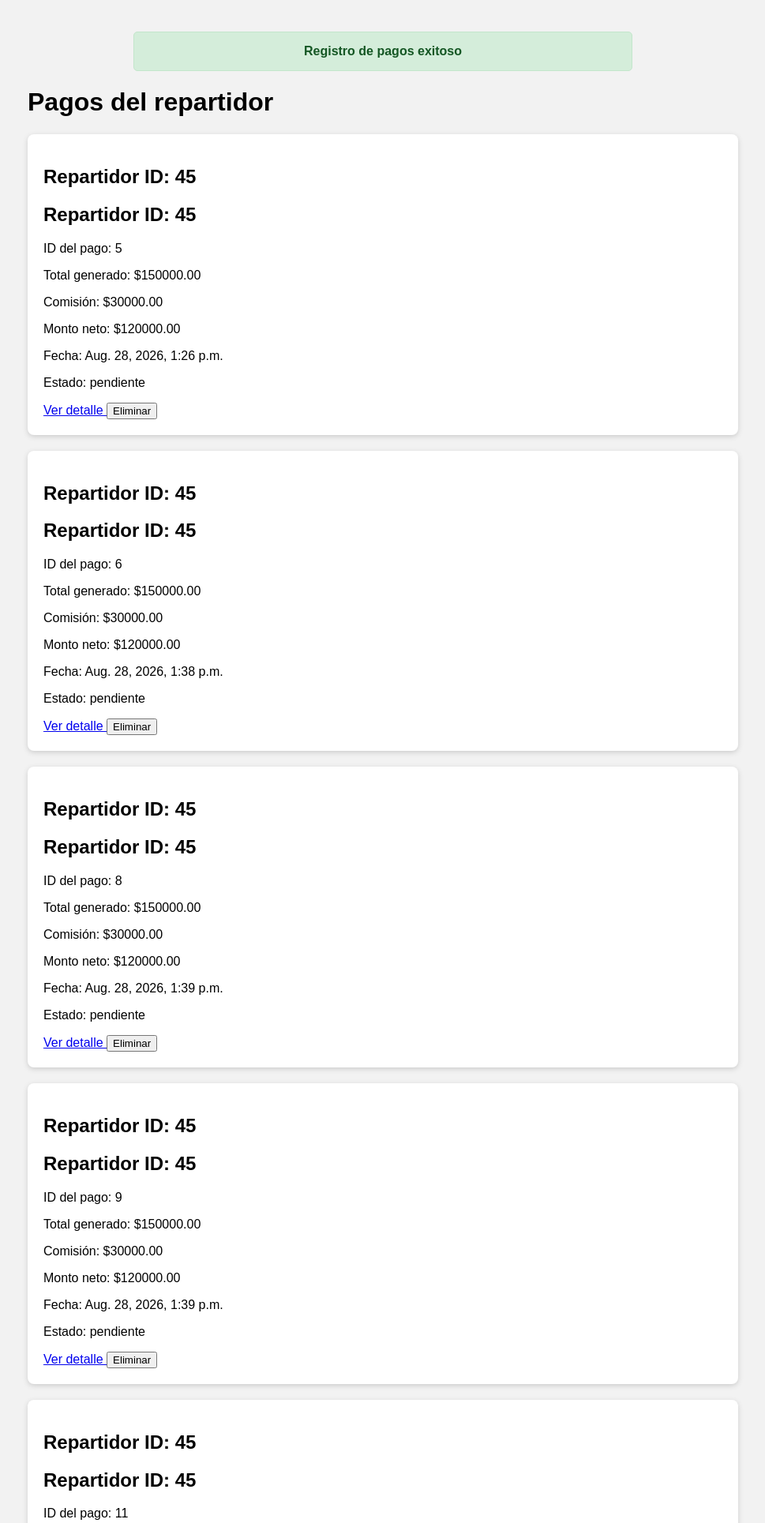
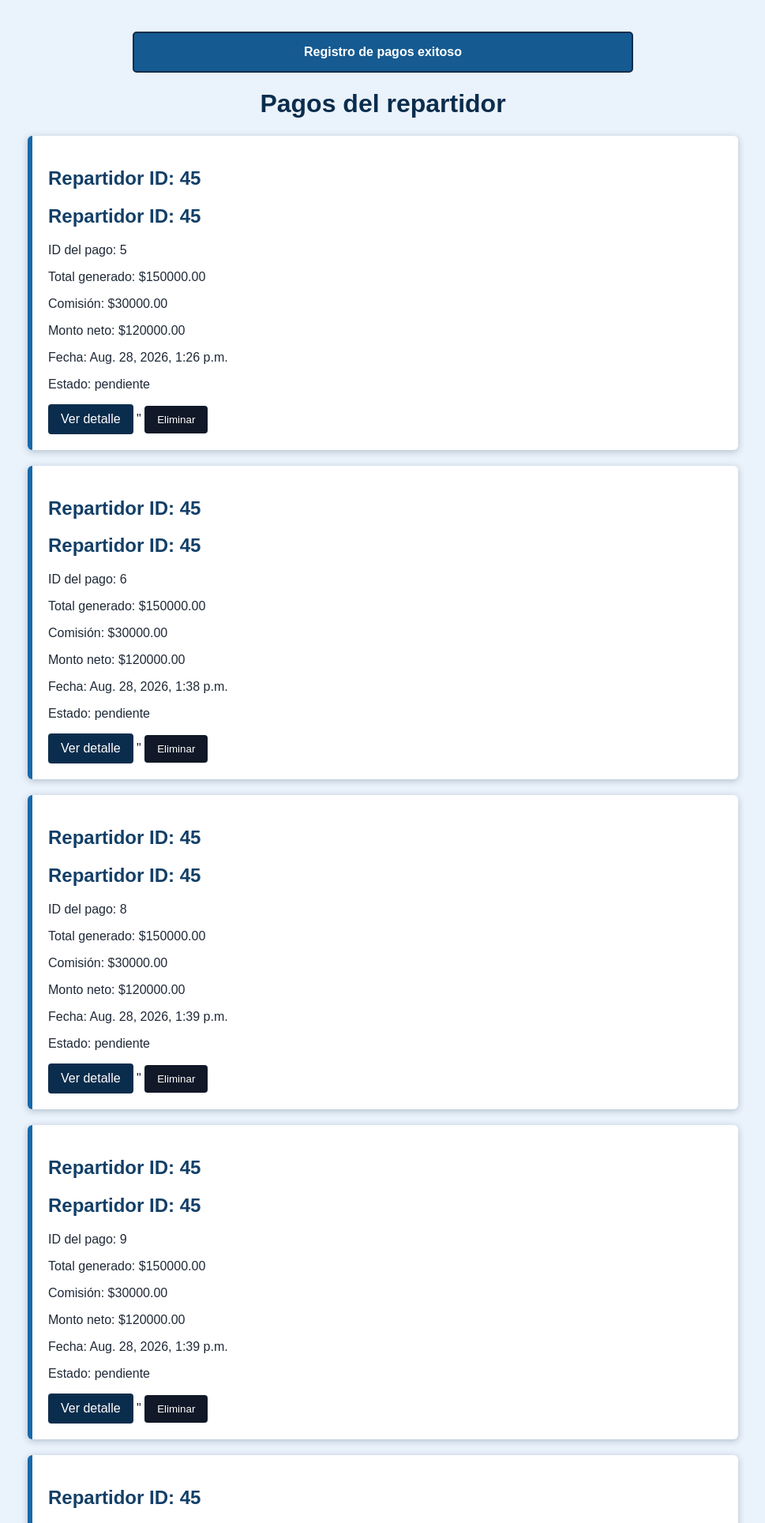
Before and after one commit to LevinWolf01/WaySmart_Try1, a Django app: page /wasmart/pago/ in a window 1280 px wide. Shown: the top 1929 px of the page at 79% size, without its empty margins (155-1124 px from the left). Run offline with Django 5.2, Linux system fonts and the light colour scheme; data comes from the database, SQL or seed files in the repository; both versions use the stored data as it was after the commit.

Commit message:
Corregido ver detalle y eliminar

```diff
--- a/app_PagoRepartidor_SeguimientoGeo/static/app_PagoRepartidor_SeguimientoGeo/css/estilos.css
+++ b/app_PagoRepartidor_SeguimientoGeo/static/app_PagoRepartidor_SeguimientoGeo/css/estilos.css
@@ -1,6 +1,7 @@
 body {
     font-family: Arial, sans-serif;
-    background-color: #f2f2f2;
+    color: #111827;
+    background-color: #eaf2fb;
     margin: 0;
     padding: 20px;
 }
@@ -10,22 +11,80 @@ body {
     margin: auto;
 }
 
+h1 {
+    color: #0b2d4d;
+    text-align: center;
+}
+
+h2 {
+    color: #123f67;
+}
+
 .tarjeta {
-    background-color: white;
+    background-color: #ffffff;
     margin: 20px 0;
     padding: 20px;
-    border-radius: 8px;
-    box-shadow: 0 2px 6px #cccccc;
+    border-left: 6px solid #1769aa;
+    border-radius: 6px;
+    box-shadow: 0 2px 8px rgba(11, 45, 77, 0.25);
+}
+
+.info p {
+    color: #1f2937;
 }
 
 .mensaje-exito {
     max-width: 600px;
     margin: 20px auto;
     padding: 15px;
-    color: #155724;
-    background-color: #d4edda;
-    border: 1px solid #c3e6cb;
+    color: #ffffff;
+    background-color: #155a91;
+    border: 2px solid #0b2d4d;
     border-radius: 5px;
     text-align: center;
     font-weight: bold;
 }
+
+.estado {
+    display: inline-block;
+    padding: 6px 12px;
+    color: #ffffff;
+    background-color: #1769aa;
+    border-radius: 4px;
+    font-weight: bold;
+}
+
+.acciones {
+    margin-top: 15px;
+}
+
+.btn {
+    display: inline-block;
+    padding: 10px 16px;
+    color: #ffffff;
+    background-color: #0b2d4d;
+    border: none;
+    border-radius: 4px;
+    text-decoration: none;
+    cursor: pointer;
+}
+
+.btn:hover {
+    background-color: #1769aa;
+}
+
+.btn-eliminar {
+    background-color: #111827;
+}
+
+.btn-eliminar:hover {
+    background-color: #374151;
+}
+
+.mensaje {
+    padding: 15px;
+    color: #111827;
+    background-color: #ffffff;
+    border: 1px solid #1769aa;
+    text-align: center;
+}
--- a/app_PagoRepartidor_SeguimientoGeo/templates/app_PagoRepartidor_SeguimientoGeo/pagos.html
+++ b/app_PagoRepartidor_SeguimientoGeo/templates/app_PagoRepartidor_SeguimientoGeo/pagos.html
@@ -42,15 +42,15 @@
                     <div class="acciones">
 
                         <!-- Nota: Ajusta los nombres de las URLs en tus rutas si usas detalle o eliminar -->
-                        <a href="#" class="btn">
+                        <a href="{% url 'detalle_pago' pago.id_pagos %}" class="btn">
                             Ver detalle
                         </a>
 
                         <form
-                            action="#"
+                            action="{% url 'eliminar_pago' pago.id_pagos %}"
                             method="post"
                             style="display: inline;"
-                        >
+                        >"
 
                             {% csrf_token %}
 
--- a/app_PagoRepartidor_SeguimientoGeo/urls.py
+++ b/app_PagoRepartidor_SeguimientoGeo/urls.py
@@ -5,8 +5,29 @@ from . import views
 urlpatterns = [
     path('wasmart/pago/', views.pagos, name='pago'),
     path(
+        'wasmart/pago/<int:id>/',
+        views.detalle_pago,
+        name='detalle_pago',
+    ),
+    path(
+        'wasmart/pago/<int:id>/eliminar/',
+        views.eliminar_pago,
+        name='eliminar_pago',
+    ),
+
+    path(
         'wasmart/seguimientogeo/',
         views.seguimientogeo,
         name='seguimientogeo',
     ),
+    path(
+        'wasmart/seguimientogeo/<int:id>/',
+        views.detalle_seguimiento,
+        name='detalle_seguimiento',
+    ),
+    path(
+        'wasmart/seguimientogeo/<int:id>/eliminar/',
+        views.eliminar_seguimiento,
+        name='eliminar_seguimiento',
+    ),
 ]
--- a/app_PagoRepartidor_SeguimientoGeo/views.py
+++ b/app_PagoRepartidor_SeguimientoGeo/views.py
@@ -1,6 +1,5 @@
 from django.contrib import messages
-from django.shortcuts import render
-
+from django.shortcuts import get_object_or_404, redirect, render
 from .models import Pagos_repartidor, Seguimiento_Geolocalizacion
 
 
@@ -50,3 +49,49 @@ def seguimientogeo(request):
         'app_PagoRepartidor_SeguimientoGeo/SeguimientoGeo.html',
         {'seguimientos': lista_seguimientos},
     )
+
+def detalle_pago(request, id):
+    pago = get_object_or_404(Pagos_repartidor, id_pagos=id)
+
+    return render(
+        request,
+        'app_PagoRepartidor_SeguimientoGeo/detalle_pago.html',
+        {'pago': pago},
+    )
+
+
+def eliminar_pago(request, id):
+    if request.method == 'POST':
+        pago = get_object_or_404(Pagos_repartidor, id_pagos=id)
+        pago.delete()
+        messages.success(request, 'Pago eliminado correctamente')
+
+    return redirect('pago')
+
+
+def detalle_seguimiento(request, id):
+    seguimiento = get_object_or_404(
+        Seguimiento_Geolocalizacion,
+        id_Seguimiento=id,
+    )
+
+    return render(
+        request,
+        'app_PagoRepartidor_SeguimientoGeo/detalle_seguimiento.html',
+        {'seguimiento': seguimiento},
+    )
+
+
+def eliminar_seguimiento(request, id):
+    if request.method == 'POST':
+        seguimiento = get_object_or_404(
+            Seguimiento_Geolocalizacion,
+            id_Seguimiento=id,
+        )
+        seguimiento.delete()
+        messages.success(
+            request,
+            'Seguimiento eliminado correctamente',
+        )
+
+    return redirect('seguimientogeo')
```
Also changed, not shown: app_PagoRepartidor_SeguimientoGeo/templates/app_PagoRepartidor_SeguimientoGeo/SeguimientoGeo.html (+5 -5 lines), app_PagoRepartidor_SeguimientoGeo/templates/app_PagoRepartidor_SeguimientoGeo/detalle_pago.html (added, +31 -0 lines), app_PagoRepartidor_SeguimientoGeo/templates/app_PagoRepartidor_SeguimientoGeo/detalle_seguimiento.html (added, +30 -0 lines), db.sqlite3.
